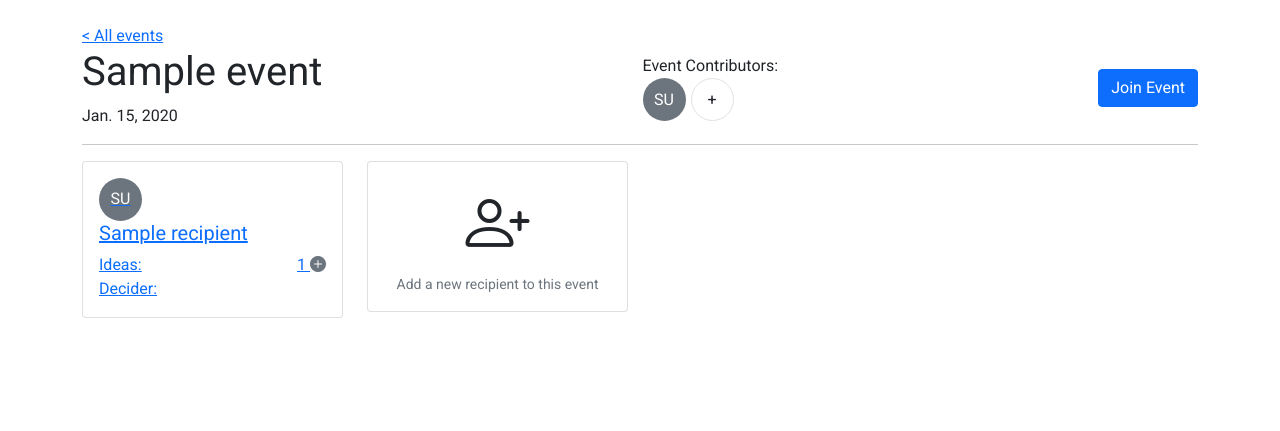
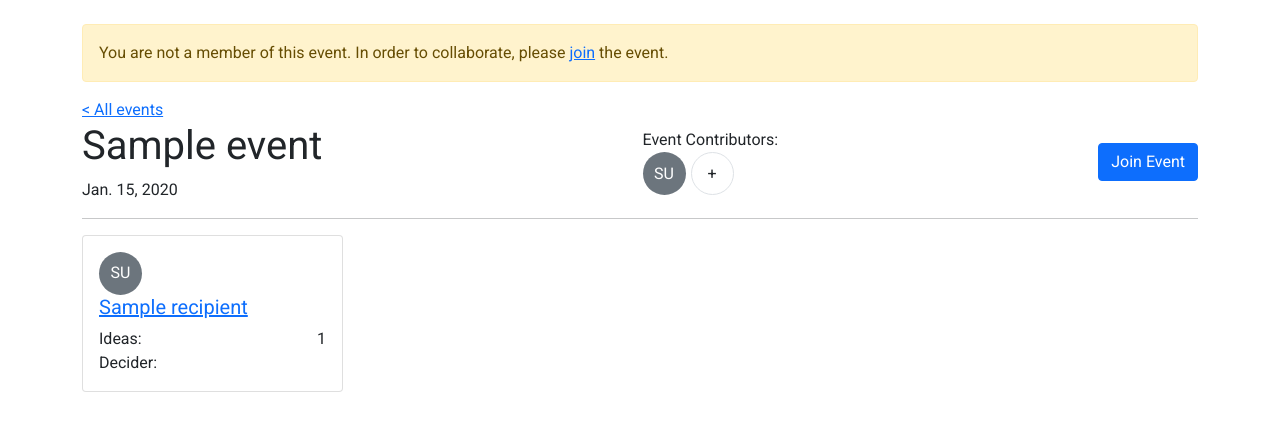
Before and after one commit to devbytyler/niftygifter, a Django app: page /events/1 in a window 1280 px wide. Shown: the part 72-503 px from the top of the page. Run offline with Django 3.2, Linux system fonts and the light colour scheme; tables that the repository leaves empty hold one stand-in row (values such as "Sample post"); some libraries are stand-ins or nearby versions.

Commit message:
commit all the things

```diff
--- a/app/models.py
+++ b/app/models.py
@@ -36,7 +36,7 @@ class Event(models.Model):
 
 class Recipient(models.Model):
     name = models.CharField(max_length=50, blank=True, default="")
-    event = models.ForeignKey(Event, on_delete=models.CASCADE)
+    event = models.ForeignKey(Event, on_delete=models.CASCADE, related_name="recipients")
     user = models.ForeignKey(User, on_delete=models.SET_NULL, null=True)
     decider = models.ForeignKey(User, related_name="decisions", on_delete=models.SET_NULL, null=True)
 
--- a/app/templates/app/base.html
+++ b/app/templates/app/base.html
@@ -15,7 +15,9 @@
         <link href="{% static 'app/css/main.css' %}" rel="stylesheet">
 
         <script src={{ settings.VUEJS_SRC }}></script>
-        <script src="https://cdn.jsdelivr.net/npm/bootstrap@5.0.2/dist/js/bootstrap.bundle.min.js" integrity="sha384-MrcW6ZMFYlzcLA8Nl+NtUVF0sA7MsXsP1UyJoMp4YLEuNSfAP+JcXn/tWtIaxVXM" crossorigin="anonymous"></script>
+        <script src="https://cdn.jsdelivr.net/npm/@popperjs/core@2.10.2/dist/umd/popper.min.js" integrity="sha384-7+zCNj/IqJ95wo16oMtfsKbZ9ccEh31eOz1HGyDuCQ6wgnyJNSYdrPa03rtR1zdB" crossorigin="anonymous"></script>
+        <script src="https://cdn.jsdelivr.net/npm/bootstrap@5.1.3/dist/js/bootstrap.min.js" integrity="sha384-QJHtvGhmr9XOIpI6YVutG+2QOK9T+ZnN4kzFN1RtK3zEFEIsxhlmWl5/YESvpZ13" crossorigin="anonymous"></script>
+        {% comment %} <script src="https://cdn.jsdelivr.net/npm/bootstrap@5.0.2/dist/js/bootstrap.bundle.min.js" integrity="sha384-MrcW6ZMFYlzcLA8Nl+NtUVF0sA7MsXsP1UyJoMp4YLEuNSfAP+JcXn/tWtIaxVXM" crossorigin="anonymous"></script> {% endcomment %}
         <script src="//cdn.jsdelivr.net/npm/sweetalert2@10"></script>
         <script src="https://unpkg.com/axios/dist/axios.min.js"></script>
     </head>
--- a/app/templates/app/event.html
+++ b/app/templates/app/event.html
@@ -3,6 +3,10 @@
 {% block content %}
 <div id="event">
     <div class="page-header">
+
+        {% if request.user not in event.members.all %}
+            <div class="alert alert-warning">You are not a member of this event. In order to collaborate, please <a href="{% url 'event_membership' event.id %}">join</a> the event.</div>
+        {% endif %}
         <a href="{% url 'home' %}">< All events</a>
         <div class="d-flex justify-content-between align-items-center">
             <div>
@@ -37,13 +41,17 @@
     </div>
 
     <div class="row">
-        {% for recipient in event.recipient_set.all %}
+        {% for recipient in event.recipients.all %}
         <div class="col-12 col-sm-6 col-lg-3 mb-4">
-            <a href="{% url 'recipient' event.id recipient.id %}">
+            {% if request.user in event.members.all %}
                 {% include 'components/recipient-card.html' with recipient=recipient%}
-            </a>
+            {% else %}
+                {% include 'components/recipient-card.html' with recipient=recipient%}
+            {% endif %}
         </div>
         {% endfor %}
+
+        {% if request.user == event.organizer %}
         <div class="col-12 col-sm-6 col-lg-3 mb-4">
             <div class="card recipient pointer" data-bs-toggle="modal" data-bs-target="#add-recipient-modal">
                 <div class="card-body d-flex flex-column align-items-center">
@@ -52,6 +60,7 @@
                 </div>
             </div>
         </div>
+        {% endif %}
     </div>
 </div>
 
--- a/app/templates/app/recipient.html
+++ b/app/templates/app/recipient.html
@@ -1,4 +1,5 @@
 {% extends 'app/base.html' %}
+{% load gifty_filters %}
 
 {% block content %}
 <div class="recipient">
@@ -12,7 +13,7 @@
         <div class="idea border my-2 p-2 d-flex align-items-center rounded">
             <div class="flex-fill">
                 <a href="{% url 'idea' recipient.event_id recipient.id idea.id %}"><h5>{{idea.title}}</h5></a>
-                <div>{{idea.description}}</div>
+                <div>{{idea.description | urlize | url_target_blank | linebreaks}}</div>
             </div>
             {% if idea.creator_id == request.user_id or recipient.event.organizer_id == request.user_id %}
                 <a href="{% url 'idea_edit' recipient.event_id recipient.id idea.id %}"><i class="bi bi-pencil"></i></a>
--- a/app/templates/components/recipient-card.html
+++ b/app/templates/components/recipient-card.html
@@ -1,13 +1,24 @@
-<div class="card recipient">
+<div class="card recipient position-relative">
   {% comment %} <img src="..." class="card-img-top" alt="..."> {% endcomment %}
   <div class="card-body">
+    <div class="d-flex justify-content-end">
+        {% if request.user == event.organizer %}
+        <div class="dropdown">
+            <a href="#" type="button" id="recipient-menu-{{recipient.id}}" data-bs-toggle="dropdown" aria-expanded="false">
+              <i class="bi bi-three-dots"></i>
+            </a>
+            <ul class="dropdown-menu" aria-labelledby="recipient-menu-{{recipient.id}}" >
+              <li><a class="dropdown-item text-danger" href="{% url 'event_recipients_remove' event.id recipient.id %}"><i class="bi bi-trash"></i> Delete Recipient</a></li>
+            </ul>
+        </div>
+        {% endif %}
+    </div>
     {% include 'components/avatar.html' with user=recipient.user %}
-    <h5 class="card-title">{{recipient.name}}</h5>
+    <a href="{% url 'recipient' event.id recipient.id %}"><h5 class="card-title">{{recipient.name}}</h5></a>
     <div class="d-flex justify-content-between">
       <span> Ideas:</span>
       <div>
         {{recipient.ideas.count}}
-        <i class="bi bi-plus-circle-fill text-secondary"></i>
       </div>
     </div>
     <div class="d-flex justify-content-between">
--- a/app/templatetags/gifty_filters.py
+++ b/app/templatetags/gifty_filters.py
@@ -1,3 +1,8 @@
 from django import template
 
 register = template.Library()
+
+def url_target_blank(text):
+    return text.replace('<a ', '<a target="_blank" ')
+
+url_target_blank = register.filter(url_target_blank, is_safe = True)
--- a/app/urls.py
+++ b/app/urls.py
@@ -14,6 +14,7 @@ urlpatterns = [
     path('events/<int:pk>/edit', views.event_add_edit, name='event_edit'),
     path('events/<int:pk>/membership/', views.event_membership, name='event_membership'),
     path('events/<int:event_id>/recipients/', views.event_recipients, name='event_recipients'),
+    path('events/<int:event_id>/recipients/<int:recipient_id>/remove', views.remove_event_recipient, name='event_recipients_remove'),
     path('async/events/<int:event_id>/membership/<int:user_id>', views.event_membership_async, name='event_membership_async'),
 
     # Recipients
--- a/app/views.py
+++ b/app/views.py
@@ -86,6 +86,10 @@ def event_recipients(request, event_id):
                 messages.error(request, "😕 A user with this email does not exist.")
     return redirect("event", event_id)
 
+@login_required
+def remove_event_recipient(request, event_id, recipient_id):
+    get_object_or_404(Recipient, pk=recipient_id).delete()
+    return redirect("event", event_id)
 
 @login_required
 def event_add_edit(request, pk=None):
@@ -114,7 +118,7 @@ def event_add_edit(request, pk=None):
     context = {"form": form}
     return render(request, "app/event_add_edit.html", context)
 
-
+@login_required
 def event_membership(request, pk):
     event = get_object_or_404(Event, pk=pk)
     if event.members.filter(id=request.user.id).exists():
```
